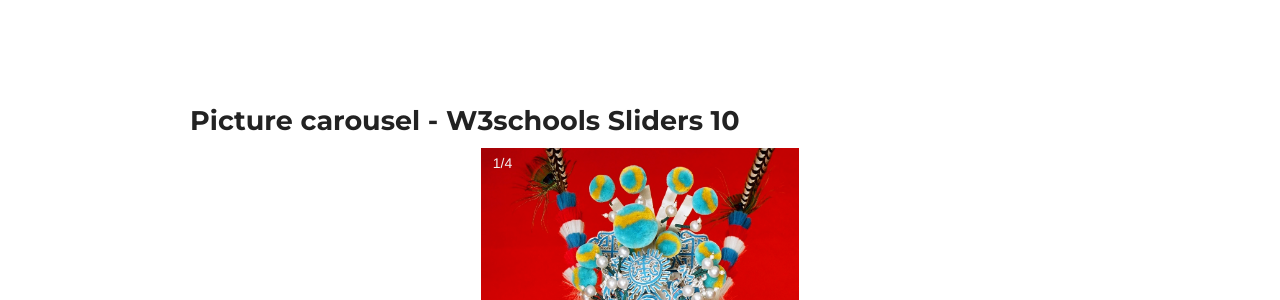
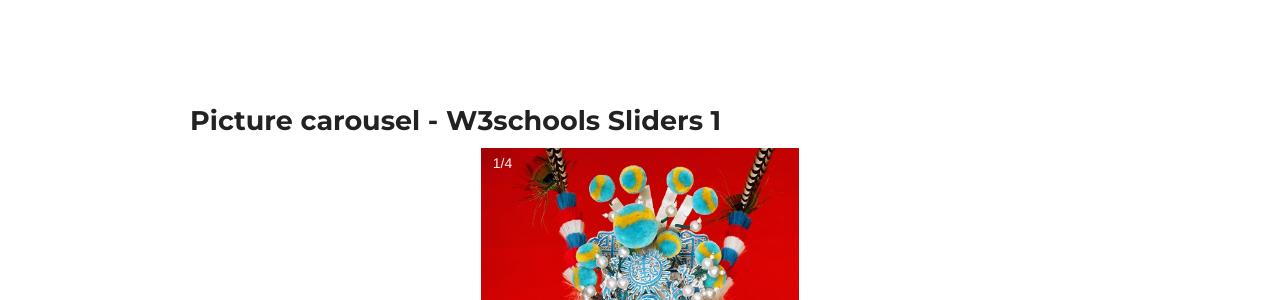
Before and after one commit to gitmannen/drama2, a Jekyll site: the page built from _posts/2016-07-27-w3schools-slider.md, in a window 1280 px wide. Shown: the part 444-744 px from the top of the page. Built offline with Jekyll 4.4.1, drawn with Linux system fonts in a browser that asks for light colours; nearby versions of some CDN libraries.

Commit message:
,jcmxngfbd

```diff
--- a/_posts/2016-07-27-w3schools-slider.md
+++ b/_posts/2016-07-27-w3schools-slider.md
@@ -15,7 +15,7 @@
 ---
 
 
-### Picture  carousel -  W3schools Sliders  10
+### Picture  carousel -  W3schools Sliders  1
 <div class="slideshow-container" style="margin:0 auto; display: block;">
   <div class="mySlides fade">
     <div class="numbertext"></div>
--- a/assets/js/w3slider.js
+++ b/assets/js/w3slider.js
@@ -12,6 +12,13 @@
 var slideNumber = 1; // slideNumber is 1-based
 showSlides(slideNumber);
 
+
+ $(window).resize(function(){
+
+	 showSlides(slideNumber)
+
+
+ });
 
 $(".prev").click(function(){
     showSlides(slideNumber -= 1);
@@ -65,7 +72,7 @@
 
   var cscr=imgg[slideNumber-1].getAttribute("src");
   console.log("current src="+cscr)
-
+ //fix image to the desired size and centralise
   imgWdHtSetCenter(slides[slideNumber-1], cpTxts[slideNumber-1],imgg ,numTxts);
 
 }
@@ -80,6 +87,9 @@
 function imgWdHtSetCenter(domSlideObj, domCapObj,domImggObj, domNumObj)
 {
 	console.log("inside imgWdHtSetCenter")
+
+	//===========!!!!Important How to change the picture displya height and width!!!!============
+
     var maxWidth = 640;//787; // change this to your need width for the image
     var maxHeight =480 ;//480;    // Max height for the image
     var ratio = 0;  // Used for aspect ratio
@@ -139,8 +149,8 @@
               //---prepare to find out the text caption width
               //  So as to reposition the caption in a centralised position
               var curTxt=domCapObj.innerHTML;
-              var curFontFam=$(domCapObj).css("font-family");
-              var curFontSize=$(domCapObj).css("font-size"); // eg  15px   i.e with px
+              var curFontFam=$(domCapObj).css("font-family"); //retrieve font family value from markdown file
+              var curFontSize=$(domCapObj).css("font-size"); // eg  15px   i.e with px retrieve font size value from markdown file
               var fontstr=curFontSize+" "+curFontFam; // eg  15px arial
               //-----call jquery func  textWidth() and return the text width
               var capwd=$(domCapObj).textWidth(curTxt, fontstr);
@@ -192,7 +202,7 @@
 
  //----This is how to find the text width in px using jquery----
 //----------jquery way of finding text width
-// To call this jquery func ,     $('.classname').textWidth();
+// To call this jquery func ,     $('.classname').textWidth(text, font);
 //   font can be '15px arial'
 $.fn.textWidth = function(text, font) {
     if (!$.fn.textWidth.fakeEl) $.fn.textWidth.fakeEl = $('<span>').hide().appendTo(document.body);
```
